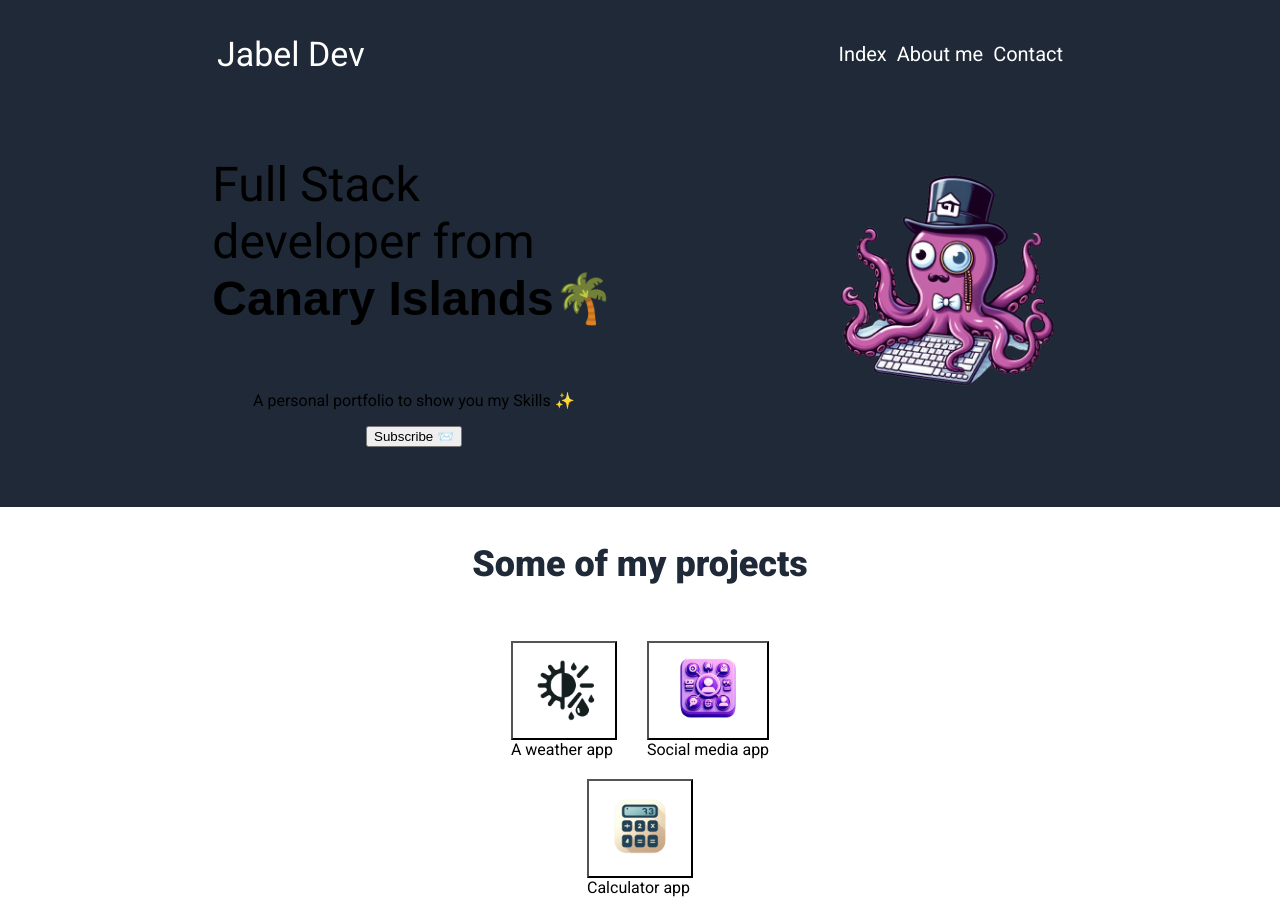
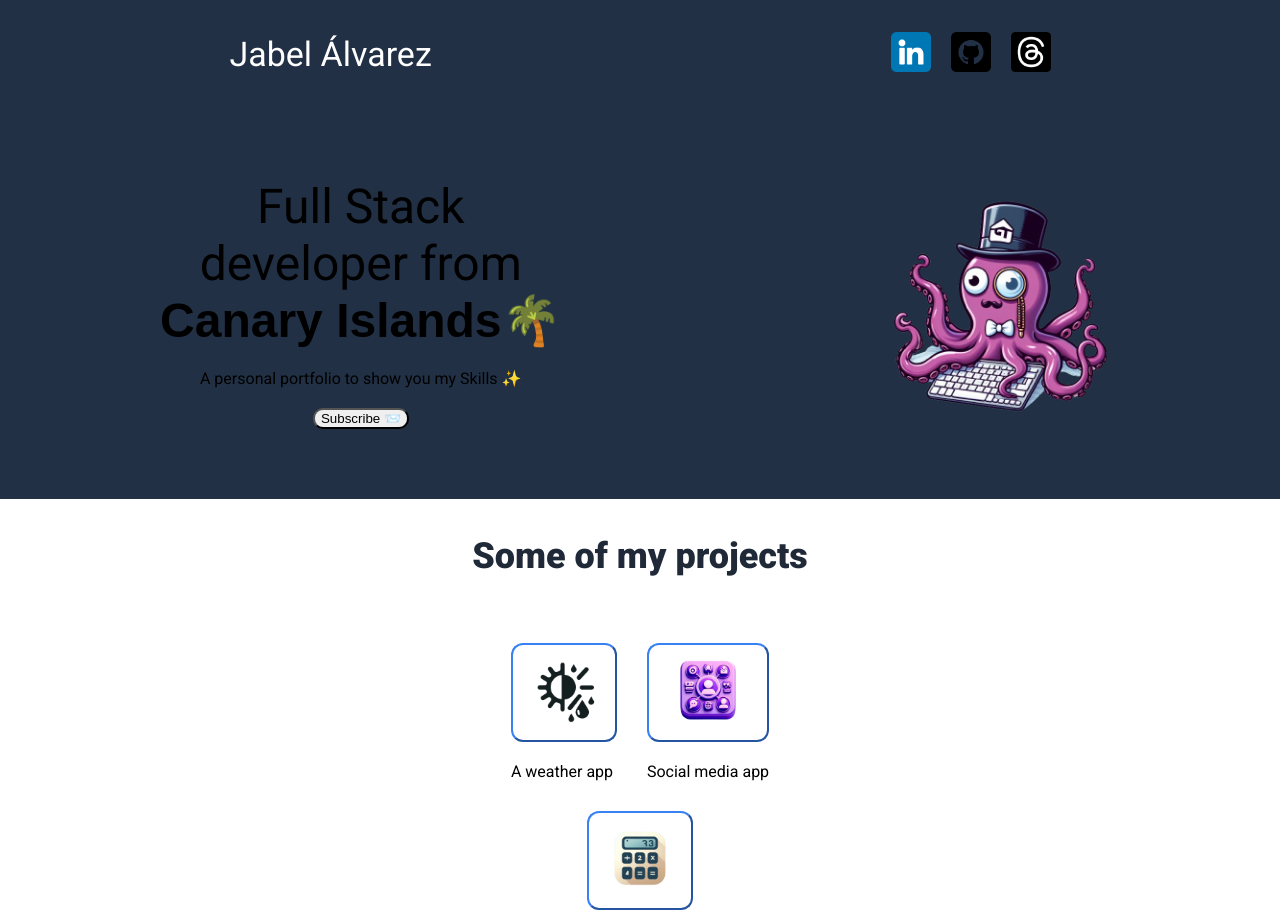
Before and after one commit to zjabel/css-example, a plain HTML site: page index.html in a window 1280 px wide. Shown: the top 913 px of the page. Drawn offline with Linux system fonts and the light colour scheme; a web font is replaced by a local one.

Commit message:
Major design changes for my portfolio template

```diff
--- a/index.html
+++ b/index.html
@@ -16,27 +16,50 @@
       href="https://fonts.googleapis.com/css2?family=Poetsen+One&display=swap"
       rel="stylesheet"
     />
-    <title>Default web template</title>
+    <title>Jabel Álvarez</title>
   </head>
   <body>
     <div class="header">
       <div class="header_navbar">
-        <p class="web_name">Jabel Dev</p>
+        <p class="web_name">Jabel Álvarez</p>
         <ul class="navbar_links">
-          <li><a href="./index.html">Index</a></li>
-          <li><a href="./pages/about.html">About me</a></li>
-          <li><a href="./pages/contact.html">Contact</a></li>
+          <li>
+            <a
+              href="https://es.linkedin.com/in/jabel-alvarez-acosta"
+              target="_blank"
+              ><img
+                class="navbar_logos"
+                src="./resources/img/linkedin.png"
+                alt=""
+            /></a>
+          </li>
+          <li>
+            <a href="https://github.com/zjabel" target="_blank"
+              ><img
+                class="navbar_logos"
+                src="./resources/img/github.png"
+                alt=""
+            /></a>
+          </li>
+          <li>
+            <a href="https://www.threads.net/@jabelzzz" target="_blank"
+              ><img
+                class="navbar_logos"
+                src="./resources/img/threads.png"
+                alt=""
+            /></a>
+          </li>
         </ul>
       </div>
       <div class="header_content">
         <div class="content_description">
-          <p class="content_title">
+          <label class="content_title">
             Full Stack developer from
             <label class="canary_text">Canary Islands🌴</label>
-          </p>
-          <p class="content_text">
+          </label>
+          <label class="content_text">
             A personal portfolio to show you my Skills ✨
-          </p>
+          </label>
           <button class="content_button">Subscribe 📨</button>
         </div>
         <div class="content_img">
@@ -55,7 +78,8 @@
               width="90"
             />
           </button>
-          <label>A weather app</label></div>
+          <label>A weather app</label>
+        </div>
         <div class="project">
           <button type="button" action>
             <img
@@ -64,7 +88,8 @@
               width="90"
             />
           </button>
-            <label>Social media app</label></div>
+          <label>Social media app</label>
+        </div>
       </div>
 
       <div class="project">
@@ -75,12 +100,20 @@
             width="90"
           />
         </button>
-          <label>Calculator app</label></div>
-      </div>
-
-
+        <label>Calculator app</label>
       </div>
     </div>
-    <div class="footer"></div>
+    <div class="quote_section">
+      <label class="quote">
+        My name is Jabel, I am passionate about technology and programming. I
+        am 25 years old. I have worked 5 years as a system administrator, I
+        also have the title of cross-platform application programmer and I
+        have the ability to create versatile solutions that work on various
+        operating systems. Recently, I have been attracted to web programming,
+        a field that offers endless possibilities for creativity and
+        innovation. I would like to explore and master this field.
+      </label>
+    </div>
+    <div class="footer">Copyright © Jabel Álvarez</div>
   </body>
 </html>
--- a/resources/css/style.css
+++ b/resources/css/style.css
@@ -2,7 +2,7 @@
 body {
   display: flex;
   flex-direction: column;
-  margin: 0;
+  margin: auto;
   font-family: "Roboto", sans-serif;
 }
 
@@ -13,50 +13,56 @@ ul {
 a {
   text-decoration: none;
 }
-button{
+button {
   cursor: pointer;
 }
 /*Style for the header and footer content*/
 .header,
 .footer {
-  background-color: #1f2937;
+  background-color: #213044;
   display: flex;
   flex-direction: column;
+  color: rgb(0, 0, 0);
 }
 
 /* Style for web name and navbar*/
 .header_navbar {
   display: flex;
+  align-items: center;
   justify-content: space-around;
-  align-items: center;
 }
 .web_name {
   font-size: 34px;
   color: white;
 }
 .navbar_links {
+  padding: 0;
   font-size: 20px;
   color: white;
   display: flex;
-  gap: 10px;
+  gap: 20px;
 }
-.navbar_links a {
-  font-size: 20px;
-  color: white;
+.navbar_logos {
+  height: 40px;
+  width: 40px;
 }
 .header_content {
-  padding-bottom: 60px;
+  padding: 70px 0;
   display: flex;
   align-items: center;
-  justify-content: space-evenly;
+  justify-content: space-around;
 }
 .content_description {
+  gap: 20px;
+  text-align: center;
   display: flex;
   flex-direction: column;
   align-items: center;
-  justify-content: space-around;
+  justify-content: center;
 }
 .content_title {
+  margin: 0;
+  align-items: center;
   font-size: 48px;
   font-weight: 400;
   flex: 1;
@@ -70,7 +76,8 @@ button{
 }
 .content_description button {
   max-width: 150px;
-
+  border-radius: 10px;
+  font-family: "Poetsen One", sans-serif;
 }
 
 /* Image width and height */
@@ -82,33 +89,53 @@ button{
 }
 
 /*Styles for project container*/
-.project_container{
+.project_container {
   display: flex;
   flex-direction: column;
   align-items: center;
   justify-content: center;
+
 }
-.project_container p{
+.project_container p {
   font-size: 36px;
   font-weight: 800;
   color: #1f2937;
 }
-.projects{
+.projects {
   display: flex;
   align-items: center;
   justify-content: space-between;
-  padding: 20px;
+  padding: 30px;
   gap: 30px;
 }
 /*Style for each individual project*/
-.project{
+.project {
   display: flex;
   flex-direction: column;
   background: transparent;
-  gap: 30;
+  gap: 20px;
 }
-.project button{
+.project button {
   background: transparent;
-  border-radius: 12px #3882f6;
+  border-radius: 12px;
+  border-color: #3882f6;
+}
+/*Style for quote section*/
+.quote{
+  display: flex;
+  background-color: #E5E7EB;
+  padding: 100px;
+  font-size: 30px;
+  font-style: italic;
+}
 
+/*Style for login section*/
+
+/*Style for the footer*/
+
+.footer {
+  display: flex;
+  padding: 20px;
+  align-items: center;
+  justify-content: flex-end;
 }
```
Also changed, not shown: 01.png (added), 02.png (added), pages/about.html (deleted), pages/contact.html (deleted), resources/img/github.png (added), resources/img/linkedin.png (added), resources/img/threads.png (added), 1 other file. Lines whose indentation alone changed are shown as unchanged.
